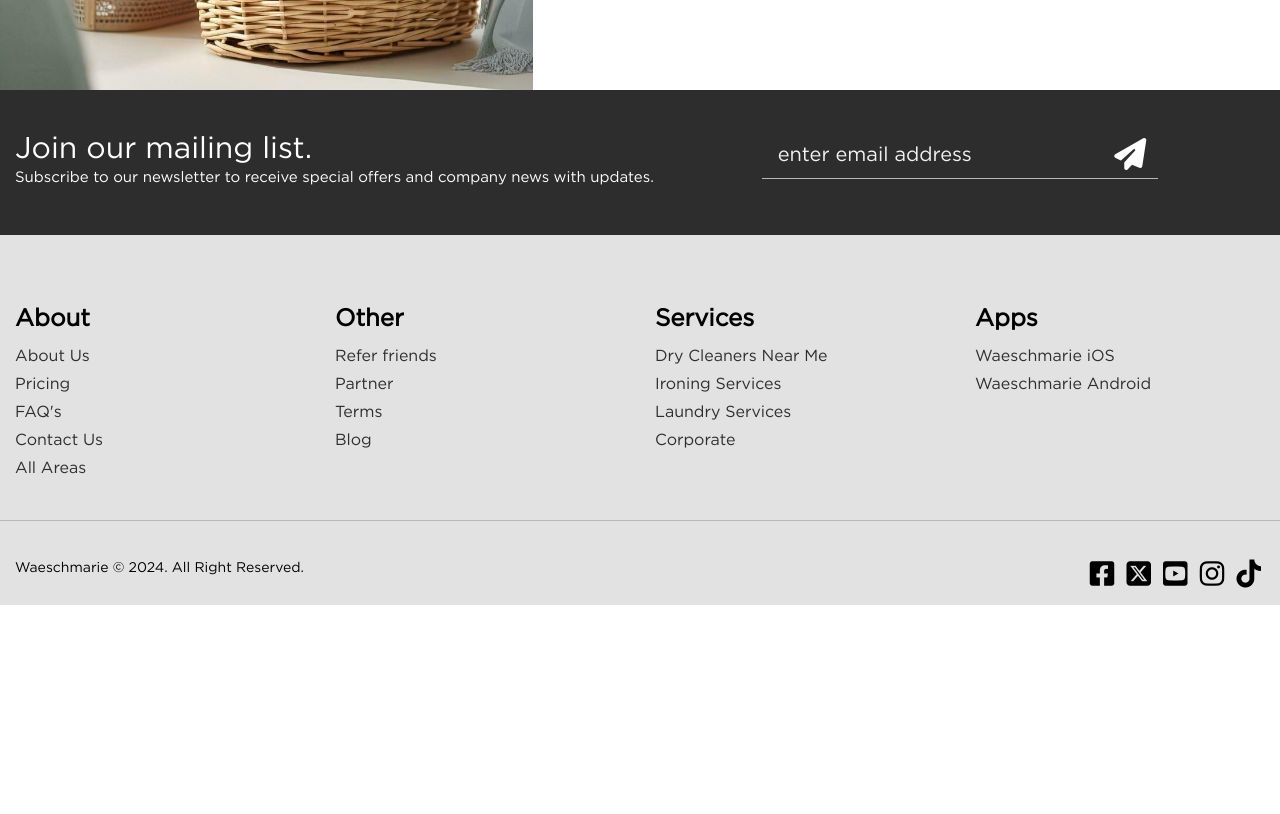
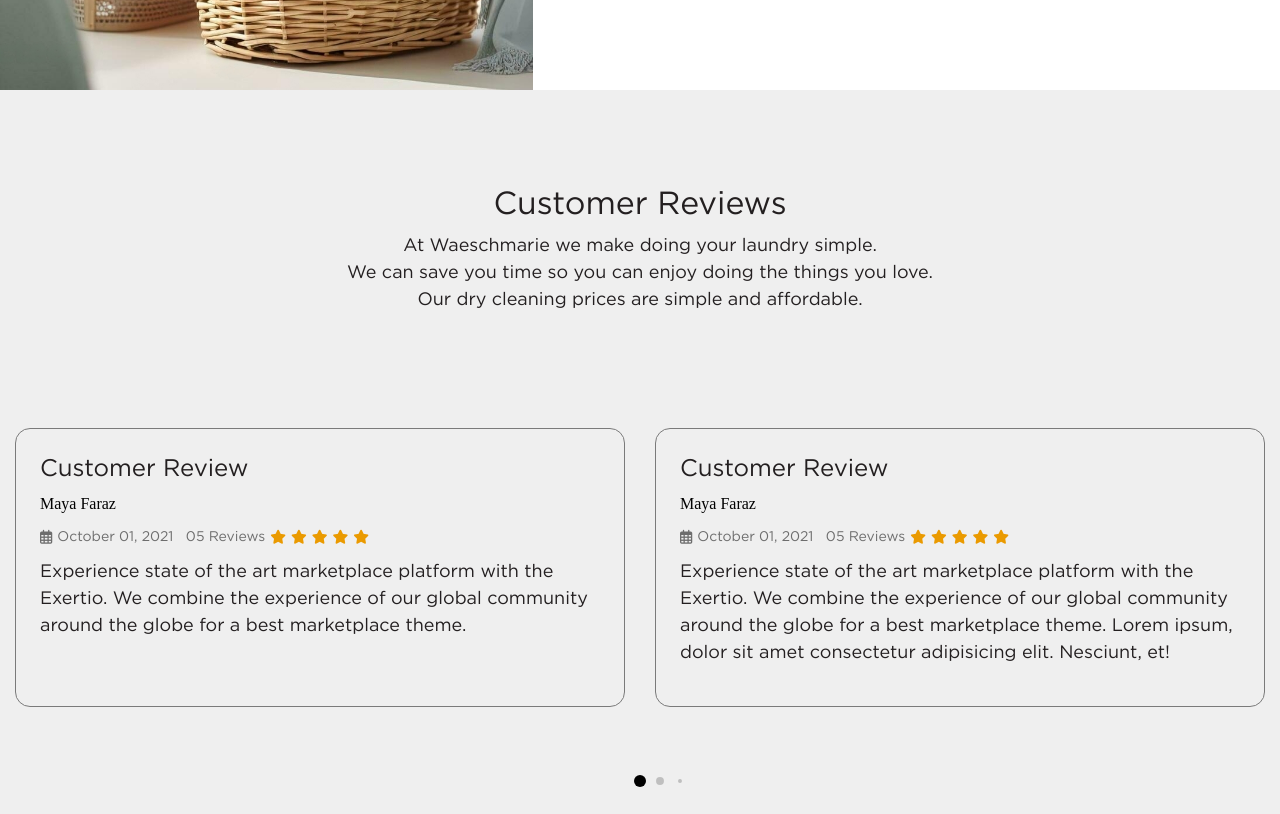
Before and after one commit to fhdlkhn/waeschmarie-new, a plain HTML site: page about-us.html in a window 1280 px wide. Shown: the part 2140-2954 px from the top of the page. Before the commit the page ends 2745 px from the top, so only its background shows below. Drawn offline with nearby package versions, Linux system fonts and the light colour scheme; a script that the page names is missing; files whose address does not match are found by name.

Commit message:
Update about-us.html

```diff
--- a/about-us.html
+++ b/about-us.html
@@ -6,6 +6,8 @@
     <meta http-equiv="X-UA-Compatible" content="IE=edge">
     <meta name="viewport" content="width=device-width, initial-scale=1">
     <title>Waeschmarie</title>
+    <!-- Link Swiper's CSS -->
+    <link rel="stylesheet" href="https://cdn.jsdelivr.net/npm/swiper@11/swiper-bundle.min.css" />
     <link type="text/css" rel="stylesheet" href="assets/css/bootstrap.min.css" media="">
     <link type="text/css" rel="stylesheet" href="assets/css/style.css" media="">
     <link type="text/css" rel="stylesheet" href="assets/css/l2licons.css" media="">
@@ -171,6 +173,74 @@
 
 
 
+    <!-- ps-reviews-section-start -->
+    <section class="ps-reviews-section bg-light py-md-5 py-3">
+        <div class="container py-3">
+            <div class="row">
+                <div class="col-12 text-center laundry-prices-content">
+                    <h2>Customer Reviews</h2>
+                    <p>At Waeschmarie we make doing your laundry simple. <br>We can save you time so you can enjoy
+                        doing the things you love. <br>Our dry cleaning prices are simple and affordable.</p>
+                </div>
+
+                <div class="col-lg-12">
+                    <!-- Swiper -->
+                    <div class="swiper review__slider pb-5">
+                        <div class="swiper-wrapper">
+                            <div class="swiper-slide review__slide">
+                                <div class="ps-review-box p-md-4 p-4">
+                                    <h4>Customer Review</h4>
+                                    <small>Maya Faraz</small>
+                                    <span><i class="far fa-calendar-alt"></i>October 01, 2021 &nbsp 05 Reviews <i
+                                            class="fas fa-star"></i><i class="fas fa-star"></i><i
+                                            class="fas fa-star"></i><i class="fas fa-star"></i><i
+                                            class="fas fa-star"></i></span>
+                                    <p>Experience state of the art marketplace platform with the Exertio. We combine the
+                                        experience of our global community around the globe for a best marketplace
+                                        theme.
+                                    </p>
+                                </div>
+                            </div>
+                            <div class="swiper-slide review__slide">
+                                <div class="ps-review-box p-md-4 p-4">
+                                    <h4>Customer Review</h4>
+                                    <small>Maya Faraz</small>
+                                    <span><i class="far fa-calendar-alt"></i>October 01, 2021 &nbsp 05 Reviews <i
+                                            class="fas fa-star"></i><i class="fas fa-star"></i><i
+                                            class="fas fa-star"></i><i class="fas fa-star"></i><i
+                                            class="fas fa-star"></i></span>
+                                    <p>Experience state of the art marketplace platform with the Exertio. We combine the
+                                        experience of our global community around the globe for a best marketplace
+                                        theme. Lorem ipsum, dolor sit amet consectetur adipisicing elit. Nesciunt, et!
+                                    </p>
+                                </div>
+                            </div>
+                            <div class="swiper-slide review__slide">
+                                <div class="ps-review-box p-md-4 p-4">
+                                    <h4>Customer Review</h4>
+                                    <small>Maya Faraz</small>
+                                    <span><i class="far fa-calendar-alt"></i>October 01, 2021 &nbsp 05 Reviews <i
+                                            class="fas fa-star"></i><i class="fas fa-star"></i><i
+                                            class="fas fa-star"></i><i class="fas fa-star"></i><i
+                                            class="fas fa-star"></i></span>
+                                    <p>Experience state of the art marketplace platform with the Exertio. We combine the
+                                        experience of our global community around the globe for a best marketplace
+                                        theme.
+                                    </p>
+                                </div>
+                            </div>
+                        </div>
+                        <div class="review__pagination swiper-pagination"></div>
+                    </div>
+                </div>
+            </div>
+        </div>
+    </section>
+    <!-- ps-reviews-section-end -->
+
+
+
+
     <div class="newsletter bg-dark d-none d-md-block">
         <div class="container">
             <div class="row">
@@ -263,6 +333,8 @@
     <script type="text/javascript" src="assets/js/jquery-3.4.1.min.js" charset="UTF-8"></script>
     <script type="text/javascript" src="assets/js/bootstrap.bundle.min.js" charset="UTF-8"></script>
     <script type="text/javascript" src="assets/js/fancybox.min.js" charset="UTF-8"></script>
+    <!-- Swiper JS -->
+    <script src="https://cdn.jsdelivr.net/npm/swiper@11/swiper-bundle.min.js"></script>
     <script type="text/javascript" src="assets/js/script.js" charset="UTF-8"></script>
 
 
```
